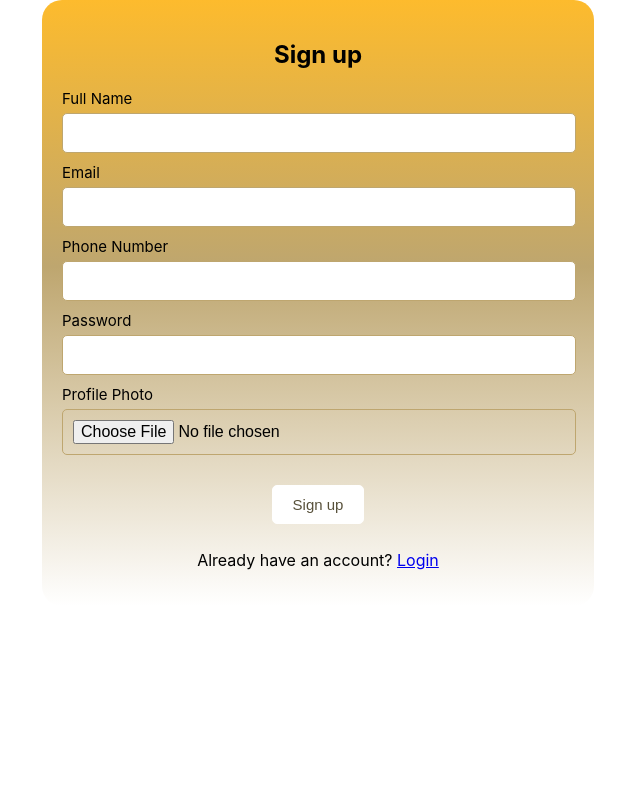
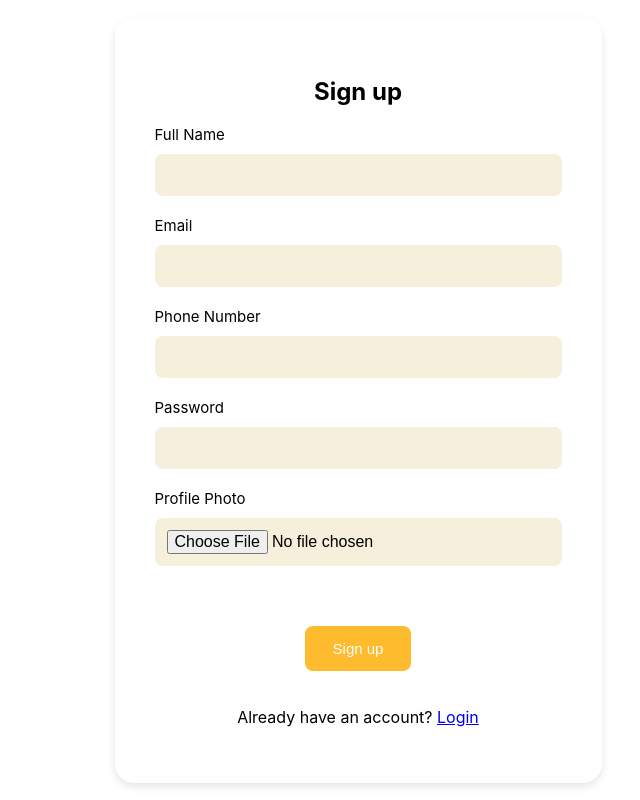
Before and after one commit to Sakui-ph/secure-development, a React (Create React App) app in the folder client/: page / in a window 1280 px wide. Shown: the whole page, without its empty margins (322-962 px from the left). Built offline with nearby package versions, Linux system fonts and the light colour scheme; the HTML template or start-up script is replaced by a standard one.

Commit message:
Update signup.css

```diff
--- a/client/src/components/signup.css
+++ b/client/src/components/signup.css
@@ -1,75 +1,85 @@
+body {
+    display: flex;
+    justify-content: center;
+    align-items: center;
+    height: 100vh;
+    margin: 0;
+}
+
 .form {
     text-align: center;
-    margin: auto;
-    width: 40%;
+    width: 100%; /* Increase the width of the form */
+    max-width: 900px; /* Set a maximum width to ensure it doesn't become too wide */
+    height: auto; /* Set the height to auto to allow it to expand vertically if needed */
     border-radius: 20px;
-    padding: 20px;
-    /* box-shadow: 0 0 5px rgba(0, 0, 0, 0.2); */
-	background: linear-gradient(0deg, rgb(255, 255, 255) 0%, rgba(190,166,111,1) 56%, rgba(253,187,45,1));
+    padding: 40px;
+    background-color: rgba(255, 255, 255, 0.9);
+    box-shadow: 0 4px 8px rgba(0, 0, 0, 0.1);
 }
 
 .label {
-	text-align: left;
+    text-align: left;
     display: block;
     font-size: 15px;
-    margin-bottom: 5px;
+    margin-bottom: 10px;
 }
 
 .input {
     font-size: 16px;
-    padding: 10px;
-    margin-bottom: 10px;
-    width: calc(100% - 20px);
-    border: 1px solid rgba(190,166,111,1);
-    border-radius: 5px;
+    padding: 12px;
+    margin-bottom: 20px;
+    width: calc(100% - 24px);
+    border: none;
+    border-radius: 8px;
+    background-color: rgba(245, 238, 217, 0.9);
 }
 
 .btn {
-    color: rgb(88, 81, 59);
-    border-radius: 5px;
+    color: #fff;
+    border-radius: 8px;
     font-size: 15px;
     display: inline-block;
-    padding: 10px 20px;
-    margin: 10px auto;
-    background-color: #fff;
-    border: 1px solid rgb(255, 255, 255);
+    padding: 14px 28px;
+    margin: 20px auto;
+    background-color: rgba(253, 187, 45, 1);
+    border: none;
     cursor: pointer;
     transition: background-color 0.3s, color 0.3s;
 }
 
 .btn:hover {
-    /* background-image: linear-gradient(to bottom right, #b7d8d5, #005661); */
-	background-color: rgba(253,187,45,1);
-    color: #fff;
+    background-color: rgba(121, 83, 0, 0.9);
 }
 
 .messages {
     display: flex;
     justify-content: center;
-    font-size: 12px;
-    margin-top: 10px;
+    font-size: 14px;
+    margin-top: 20px;
 }
 
 .error {
     display: block;
     color: red;
-    margin-top: 5px;
+    margin-top: 10px;
 }
 
 .success {
     display: block;
-    margin-top: 5px;
+    margin-top: 10px;
 }
 
 .image-preview-container {
     width: 200px;
     height: 200px;
-    margin: auto;
+    margin: 20px auto;
     overflow: hidden;
+    border-radius: 50%;
 }
 
 .image-preview img {
     width: 100%;
     height: 100%;
     object-fit: cover;
+    border-radius: 50%;
 }
```
